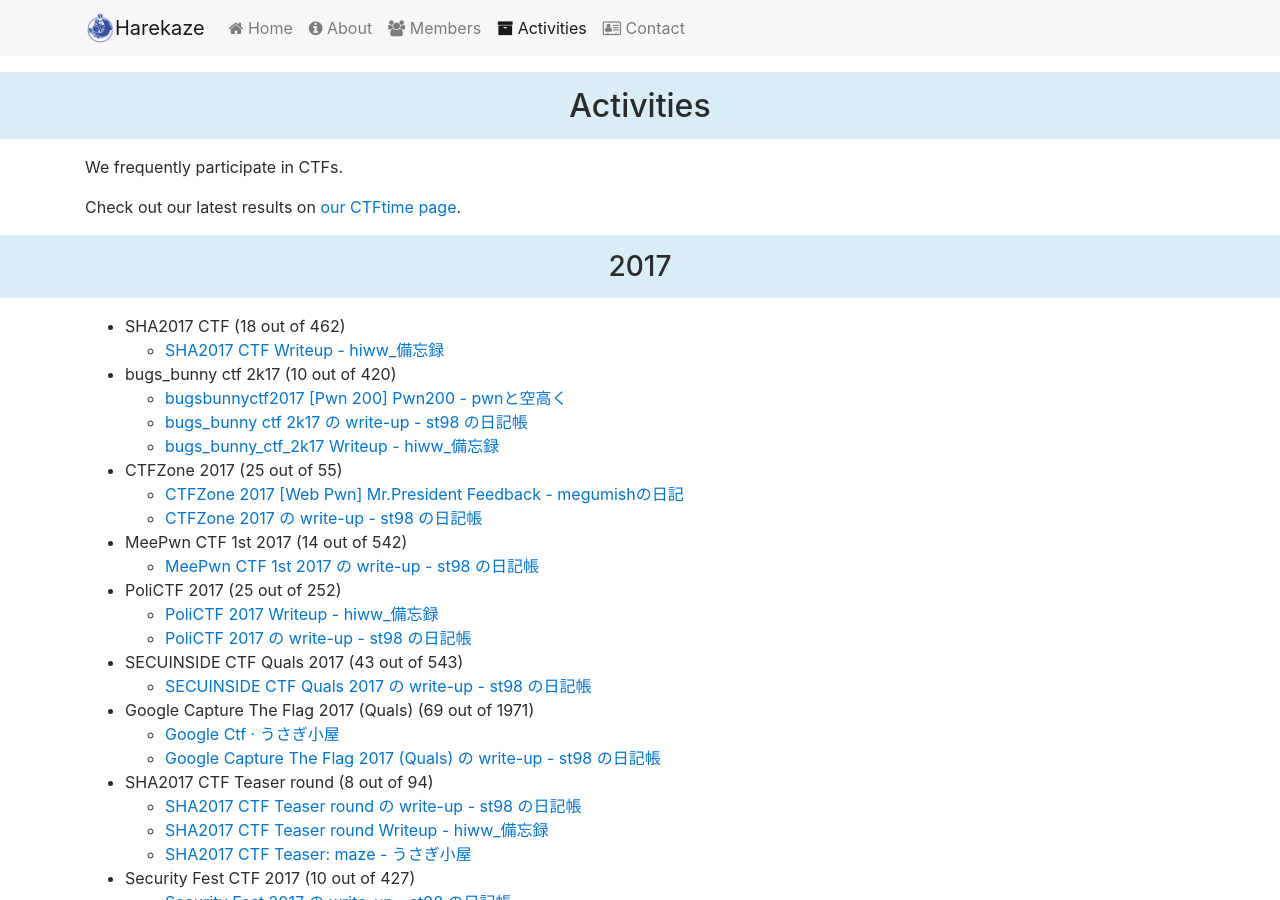
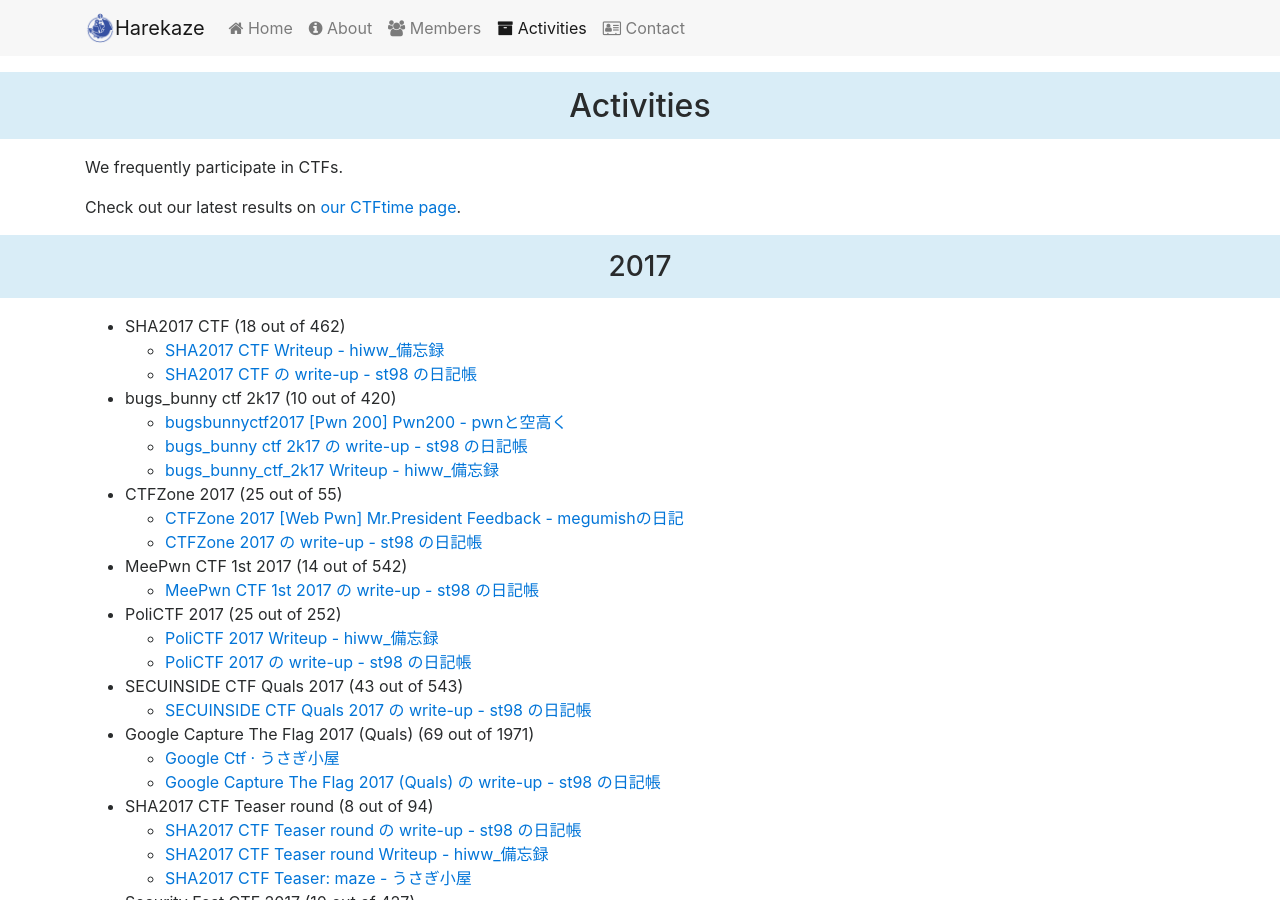
Before and after one commit to TeamHarekaze/TeamHarekaze.github.io, a Jekyll site: the page built from activities.html, in a window 1280 px wide and 900 px high. Built offline with Jekyll 4.4.1, drawn with Linux system fonts in a browser that asks for light colours; nearby versions of some CDN libraries.

Commit message:
Add SHA2017 CTF write-up

```diff
--- a/_data/activities.yml
+++ b/_data/activities.yml
@@ -6,6 +6,8 @@
       writeups:
         - title: "SHA2017 CTF  Writeup - hiww_備忘録"
           url: "http://hiww.hatenablog.com/entry/2017/08/07/SHA2017_CTF_Writeup"
+        - title: "SHA2017 CTF の write-up - st98 の日記帳"
+          url: "https://st98.github.io/diary/posts/2017-08-09-sha2017-ctf.html"
     - name: "bugs_bunny ctf 2k17"
       rank: 10
       participants: 420
```
